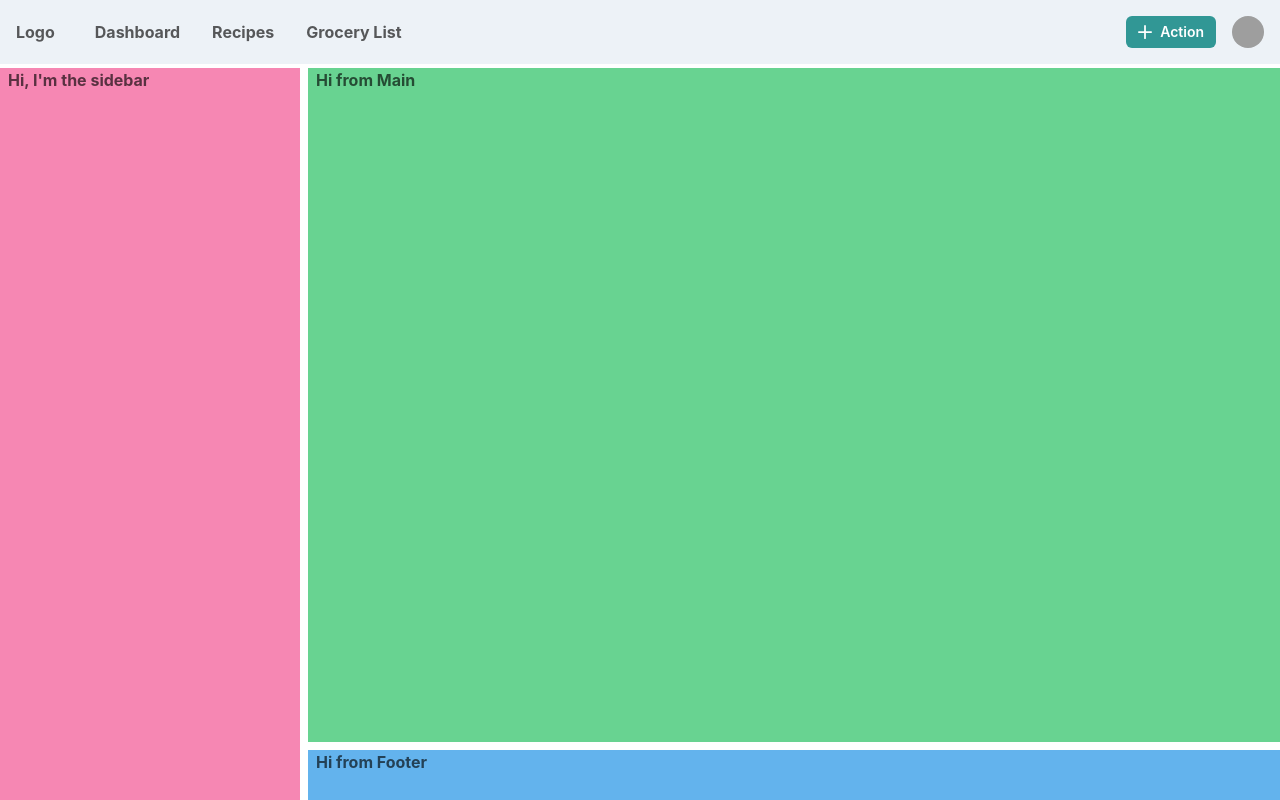
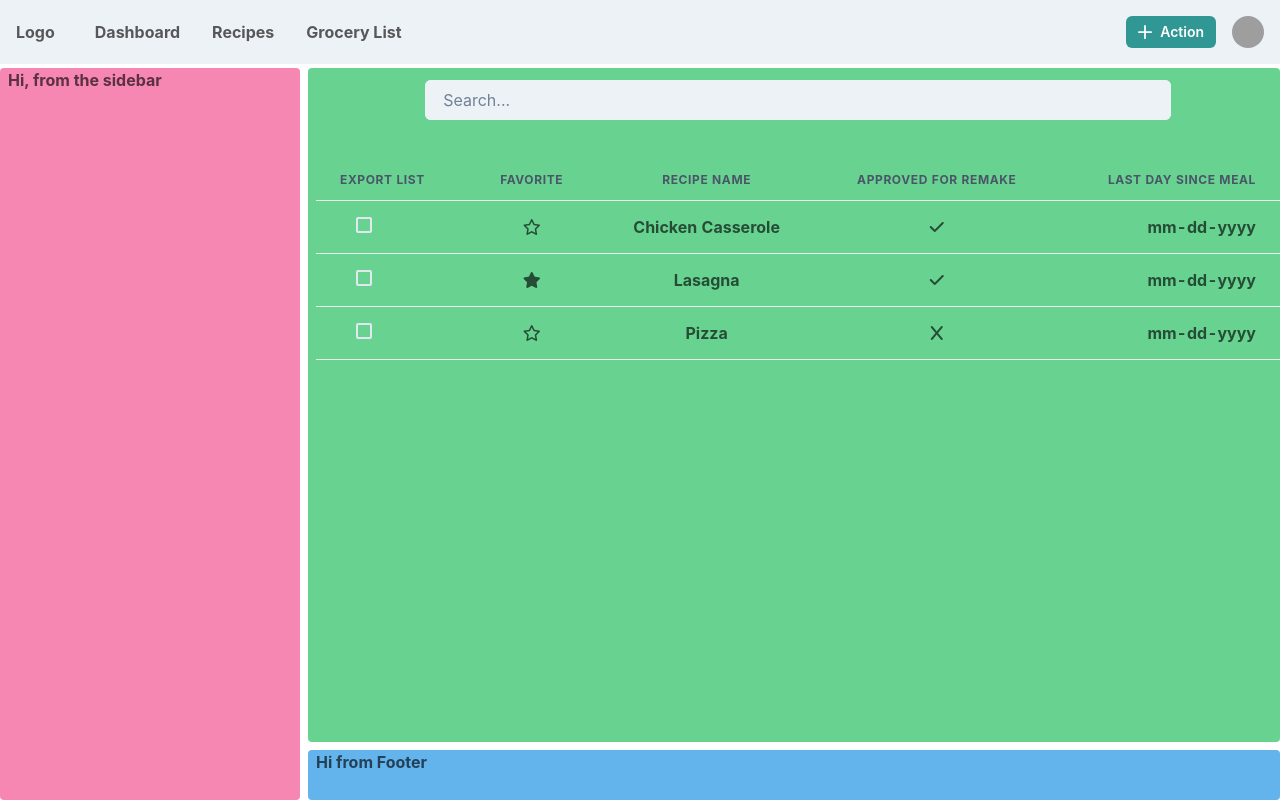
Before and after one commit to jhoard08/Weekly_Groceries_Planner, a React (Vite) app: page / in a window 1280 px wide. Built offline with nearby package versions, Linux system fonts and the light colour scheme; grey boxes are pictures that could not be loaded.

Commit message:
added layout for main content section

```diff
--- a/index.html
+++ b/index.html
@@ -4,6 +4,10 @@
         <meta charset="UTF-8" />
         <link rel="icon" type="image/svg+xml" href="/src/app/favicon.svg" />
         <meta name="viewport" content="width=device-width, initial-scale=1.0" />
+        <script
+            src="https://kit.fontawesome.com/17d6b0eeec.js"
+            crossorigin="anonymous"
+        ></script>
         <title>Wife's weekly grocery list</title>
     </head>
     <body>
--- a/package.json
+++ b/package.json
@@ -42,9 +42,11 @@
         "@chakra-ui/react": "^2.2.6",
         "@emotion/react": "^11.10.0",
         "@emotion/styled": "^11.10.0",
+        "@fortawesome/fontawesome-common-types": "^6.1.2",
         "axios": "^0.27.2",
         "dotenv": "^10.0.0",
         "express": "^4.17.1",
+        "font-awesome": "^4.7.0",
         "framer-motion": "^7.0.0",
         "react": "^18.2.0",
         "react-dom": "^18.2.0",
--- a/src/app/App.tsx
+++ b/src/app/App.tsx
@@ -26,19 +26,19 @@ const App: React.FC = () => {
                     </Header>
                 </Container>
             </GridItem>
-            <GridItem pl="2" bg="pink.300" area={'sidebar'}>
+            <GridItem pl="2" bg="pink.300" area={'sidebar'} rounded={'4px'}>
                 <Container className="sidebar-container">
                     <Sidebar>
-                        <div>Hi, I'm the sidebar</div>
+                        <div>Hi, from the sidebar</div>
                     </Sidebar>
                 </Container>
             </GridItem>
-            <GridItem pl="2" bg="green.300" area={'main'}>
+            <GridItem pl="2" bg="green.300" area={'main'} rounded={'4px'}>
                 <Container className="main-container">
                     <Main></Main>
                 </Container>
             </GridItem>
-            <GridItem pl="2" bg="blue.300" area={'footer'}>
+            <GridItem pl="2" bg="blue.300" area={'footer'} rounded={'4px'}>
                 <Container className="footer-container">
                     <Footer className="footer">
                         <h4>Hi from Footer</h4>
--- a/src/app/components/Main/Main.tsx
+++ b/src/app/components/Main/Main.tsx
@@ -1,5 +1,75 @@
+import {
+    Table,
+    TableContainer,
+    Tbody,
+    Td,
+    Th,
+    Thead,
+    Tr,
+    Checkbox
+} from '@chakra-ui/react';
+import Searchbar from '../Searchbar/Searcbar';
+import { IRecipe, fakeRecipeData } from '../../../lib/constants/config';
+import { useEffect, useState } from 'react';
+
 const Main: React.FC = () => {
-    return <div> Hi from Main</div>;
+    const [recipe, setRecipe] = useState<IRecipe[]>([]);
+
+    useEffect(() => {
+        getRecipeData();
+    }, [recipe]);
+
+    const getRecipeData = () => {
+        setRecipe(fakeRecipeData);
+    };
+
+    return (
+        <div>
+            <Searchbar></Searchbar>
+            <TableContainer mt={10}>
+                <Table variant="simple">
+                    <Thead>
+                        <Tr>
+                            <Th>Export List</Th>
+                            <Th textAlign={'center'}>Favorite</Th>
+                            <Th textAlign={'center'}>Recipe Name</Th>
+                            <Th textAlign={'center'}>Approved for Remake</Th>
+                            <Th isNumeric>Last Day Since Meal</Th>
+                        </Tr>
+                    </Thead>
+                    {recipe.map(value => (
+                        <Tbody>
+                            <Tr key={value.id}>
+                                <Td pl={10}>
+                                    <Checkbox />
+                                </Td>
+                                {value.favorite ? (
+                                    <Td textAlign={'center'}>
+                                        <i className="fa-solid fa-star"></i>
+                                    </Td>
+                                ) : (
+                                    <Td textAlign={'center'}>
+                                        <i className="fa-regular fa-star"></i>
+                                    </Td>
+                                )}
+                                <Td textAlign={'center'}>{value.name}</Td>
+                                {value.remake ? (
+                                    <Td textAlign={'center'}>
+                                        <i className="fa-solid fa-check"></i>
+                                    </Td>
+                                ) : (
+                                    <Td textAlign={'center'}>
+                                        <i className="fa-solid fa-x"></i>
+                                    </Td>
+                                )}
+                                <Td isNumeric>{value.lastMeal}</Td>
+                            </Tr>
+                        </Tbody>
+                    ))}
+                </Table>
+            </TableContainer>
+        </div>
+    );
 };
 
 export default Main;
--- a/src/app/components/Searchbar/Searcbar.tsx
+++ b/src/app/components/Searchbar/Searcbar.tsx
@@ -1,8 +1,17 @@
+import { Input, useColorModeValue, Box, Container } from '@chakra-ui/react';
+
 const Searchbar: React.FC = () => {
     return (
-        <div>
-            <input type="text" placeholder="Search.."></input>
-        </div>
+        <Container maxW="100%" centerContent>
+            <Box
+                bg={useColorModeValue('gray.100', 'gray.900')}
+                w="80%"
+                mt={3}
+                rounded="6px"
+            >
+                <Input variant="filled" placeholder="Search..." />
+            </Box>
+        </Container>
     );
 };
 
--- a/src/lib/constants/config.ts
+++ b/src/lib/constants/config.ts
@@ -2,3 +2,35 @@ export interface IShared {
     children: React.ReactNode;
     className: string;
 }
+
+export interface IRecipe {
+    id: number;
+    favorite: boolean;
+    name: string;
+    remake: boolean;
+    lastMeal: string;
+}
+
+export const fakeRecipeData = [
+    {
+        id: 1,
+        favorite: false,
+        name: 'Chicken Casserole',
+        remake: true,
+        lastMeal: 'mm-dd-yyyy'
+    },
+    {
+        id: 2,
+        favorite: true,
+        name: 'Lasagna',
+        remake: true,
+        lastMeal: 'mm-dd-yyyy'
+    },
+    {
+        id: 3,
+        favorite: false,
+        name: 'Pizza',
+        remake: false,
+        lastMeal: 'mm-dd-yyyy'
+    }
+];
```
Also changed, not shown: 1 other file (tests, documents, lock files or other folders).
